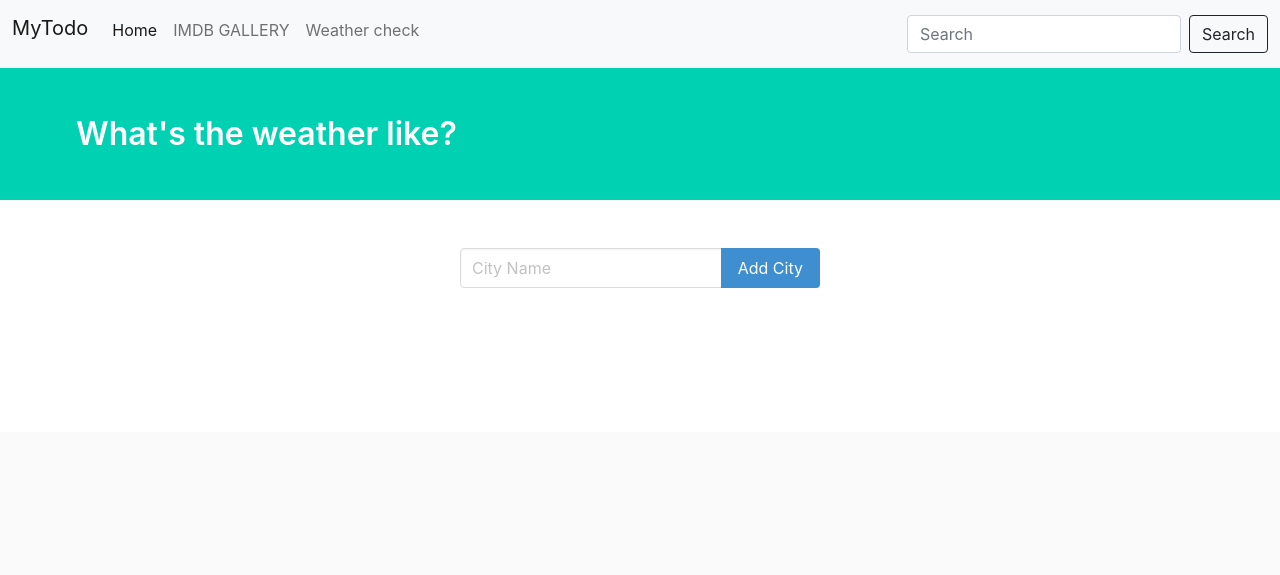
After one commit to ace1728/Todo-APP, a Flask app: page /weather in a window 1280 px wide. The commit adds this page. Shown: the top 575 px of the page. Run offline with Flask 2, Linux system fonts and the light colour scheme; some libraries are stand-ins or nearby versions.

Commit message:
addition

```diff
--- a/app.py
+++ b/app.py
@@ -2,6 +2,8 @@ from re import A
 from flask import Flask, render_template, request, redirect
 from flask_sqlalchemy import SQLAlchemy
 from datetime import datetime
+import requests       #to send the request to the URL
+from bs4 import BeautifulSoup
 
 app = Flask(__name__)
 app.config['SQLALCHEMY_DATABASE_URI'] = "sqlite:///todo.db"
@@ -50,5 +52,36 @@ def delete(sno):
     db.session.commit()
     return redirect('/')
 
+@app.route('/gallery')
+def gallery():
+    url = 'https://www.imdb.com/search/title/?count=100&groups=top_1000&sort=user_rating'
+    #request allow you to send HTTP request
+    response = requests.get(url)
+    soup = BeautifulSoup(response.content, 'html.parser')
+    imgsource=[]
+    images = soup.findAll('img',class_='loadlate')
+    for image in images:
+        imgsource.append(image['loadlate'])
+    return render_template('gal.html',imgsource=imgsource)
+    #return render_template('update.html')
+
+@app.route('/weather', methods=['GET', 'POST'])
+def weather():
+    weather={}
+    weather_data=[]
+    if request.method == 'POST':
+        new_city = request.form['city']
+        if new_city:
+           url = 'http://api.openweathermap.org/data/2.5/weather?q={}&units=imperial&appid=a5c44ceda13bf8992baf1972d3289219'
+           r = requests.get(url.format(new_city)).json()
+           weather = {
+            'city' : r['name'],
+            'temperature' : r['main']['temp'],
+            'description' : r['weather'][0]['description'],
+            'icon' : r['weather'][0]['icon'],
+        }
+        weather_data.append(weather)
+    return render_template('weather.html', weather_data=weather_data)
+
 if __name__=="__main__":
     app.run(debug=True)
--- a/templates/base.html
+++ b/templates/base.html
@@ -25,7 +25,10 @@
                 <a class="nav-link active" aria-current="page" href="#">Home</a>
               </li>
               <li class="nav-item">
-                <a class="nav-link" href="#">Link</a>
+                <a class="nav-link" href="/gallery">IMDB GALLERY</a>
+              </li>
+              <li class="nav-item">
+                <a class="nav-link" href="/weather">Weather check</a>
               </li>
             </ul>
             <form class="d-flex">
--- /dev/null
+++ b/templates/weather.html
@@ -0,0 +1,102 @@
+<!DOCTYPE html>
+<html lang="en">
+
+<head>
+    <meta charset="UTF-8">
+    <meta name="viewport" content="width=device-width, initial-scale=1.0">
+    <meta http-equiv="X-UA-Compatible" content="ie=edge">
+    <title>What's the weather like?</title>
+       <!-- Bootstrap CSS -->
+       <link href="https://cdn.jsdelivr.net/npm/bootstrap@5.1.1/dist/css/bootstrap.min.css" rel="stylesheet" integrity="sha384-F3w7mX95PdgyTmZZMECAngseQB83DfGTowi0iMjiWaeVhAn4FJkqJByhZMI3AhiU" crossorigin="anonymous">
+    <link rel="stylesheet" href="https://cdnjs.cloudflare.com/ajax/libs/bulma/0.6.2/css/bulma.css" />
+</head>
+
+<body>
+    <nav class="navbar navbar-expand-lg navbar-light bg-light">
+        <div class="container-fluid">
+          <a class="navbar-brand" href="/">MyTodo</a>
+          <button class="navbar-toggler" type="button" data-bs-toggle="collapse" data-bs-target="#navbarSupportedContent" aria-controls="navbarSupportedContent" aria-expanded="false" aria-label="Toggle navigation">
+            <span class="navbar-toggler-icon"></span>
+          </button>
+          <div class="collapse navbar-collapse" id="navbarSupportedContent">
+            <ul class="navbar-nav me-auto mb-2 mb-lg-0">
+              <li class="nav-item">
+                <a class="nav-link active" aria-current="page" href="/">Home</a>
+              </li>
+              <li class="nav-item">
+                <a class="nav-link" href="/gallery">IMDB GALLERY</a>
+              </li>
+              <li class="nav-item">
+                <a class="nav-link" href="/weather">Weather check</a>
+              </li>
+            </ul>
+            <form class="d-flex">
+              <input class="form-control me-2" type="search" placeholder="Search" aria-label="Search">
+              <button class="btn btn-outline-dark" type="submit">Search</button>
+            </form>
+          </div>
+        </div>
+    </nav>
+    <section class="hero is-primary">
+        <div class="hero-body">
+            <div class="container">
+                <h1 class="title">
+                    What's the weather like?
+                </h1>
+            </div>
+        </div>
+    </section>
+    <section class="section">
+        <div class="container">
+            <div class="columns">
+                <div class="column is-offset-4 is-4">
+                    <form method="POST">
+                        <div class="field has-addons">
+                            <div class="control is-expanded">
+                                <input class="input" name="city" type="text" placeholder="City Name">
+                            </div>
+                            <div class="control">
+                                <button class="button is-info">
+                                    Add City
+                                </button>
+                            </div>
+                        </div>
+                    </form>
+                </div>
+            </div>
+        </div>
+    </section>
+    <section class="section">
+        <div class="container">
+            <div class="columns">
+                <div class="column is-offset-4 is-4">
+                    {% for weather in weather_data %}
+                    <div class="box">
+                        <article class="media">
+                            <div class="media-left">
+                                <figure class="image is-50x50">
+                                    <img src="http://openweathermap.org/img/w/{{ weather.icon }}.png" alt="Image">
+                                </figure>
+                            </div>
+                            <div class="media-content">
+                                <div class="content">
+                                    <p>
+                                        <span class="title">{{ weather.city }}</span>
+                                        <br>
+                                        <span class="subtitle">{{ weather.temperature }}° F</span>
+                                        <br> {{ weather.description }}
+                                    </p>
+                                </div>
+                            </div>
+                        </article>
+                    </div>
+                    {% endfor %}
+                </div>
+            </div>
+        </div>
+    </section>
+    <footer class="footer">
+    </footer>
+</body>
+
+</html>
```
Also changed, not shown: gallery/app.py (added, +28 -0 lines), gallery/templates/gal.html (added, +51 -0 lines), templates/gal.html (added, +78 -0 lines), weatherapp/app.py (added, +42 -0 lines), weatherapp/templates/weather.html (added, +75 -0 lines), weatherapp/weather.db (added).
